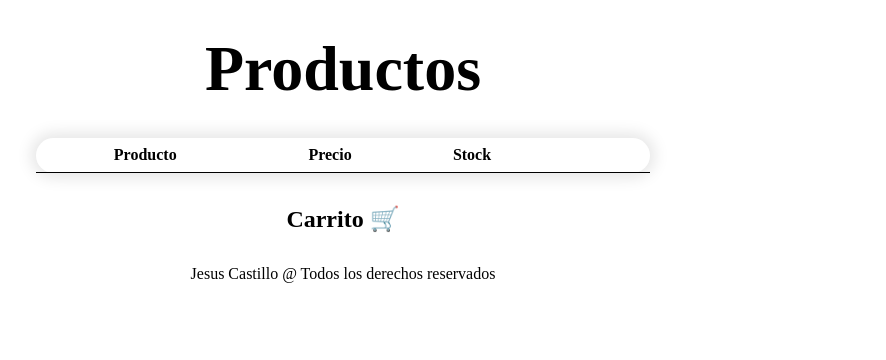
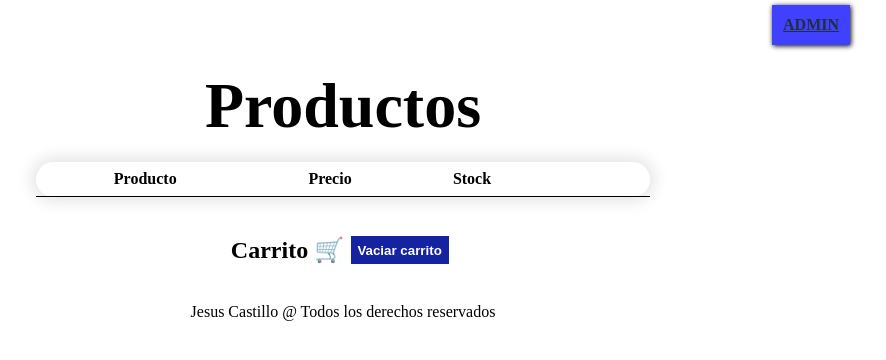
Before and after one commit to JechuCastillo/ecommerce, a website: page public/productos.html in a window 1280 px wide. Shown: the whole page, without its empty margins (297-1183 px from the left). Drawn offline with Linux system fonts and the light colour scheme; no server answers.

Commit message:
Añadiendo panel admin

```diff
--- a/public/css/login.css
+++ b/public/css/login.css
@@ -3,6 +3,20 @@
   padding: 0;
   font-family: system-ui, -apple-system, BlinkMacSystemFont, "Segoe UI", Roboto,
     Oxygen, Ubuntu, Cantarell, "Open Sans", "Helvetica Neue", sans-serif;
+}
+header{
+  padding: 1em;
+  display: flex;
+  justify-content: center;
+  align-items: center;
+}
+a{
+  text-decoration: none;
+  color: black;
+  padding: 1em;
+  background-color: red;
+  text-align: center;
+  align-items: center;
 }
 h2 {
   margin-bottom: 0.5em;
--- a/public/css/productos.css
+++ b/public/css/productos.css
@@ -12,7 +12,7 @@ body {
   align-items: center;
 }
 h1 {
-  padding: 0.5em;
+  padding: 0.3em 0;
   font-size: 4em;
 }
 main {
@@ -73,3 +73,37 @@ ul {
 section h2{
   text-align: center;
 }
+
+header{
+  padding: .3em;
+  width: 100%;
+  display: flex;
+  justify-content: right;
+  align-items: center;
+}
+a{
+  text-decoration: none;
+  color: rgb(33, 46, 61);
+  padding: .7em;
+  text-align: center;
+  align-items: center;
+  text-transform: uppercase;
+  font-weight: bold;
+  text-decoration: underline;
+  background-color: rgb(64, 64, 255);
+  box-shadow: 1px 1px 5px 0px black;
+}
+
+.header-carrito{
+  display: flex;
+  justify-content: center;
+  align-items: center;
+}
+.header-carrito button{
+  padding: .5em;
+  font-weight: bold;
+  margin: .5em;
+  border: none;
+  background-color: rgb(21, 35, 160);
+  color: white;
+}
--- a/public/js/productos.js
+++ b/public/js/productos.js
@@ -48,10 +48,14 @@ function botonAgregarCarrito(event) {
   };
   carrito.push(producto);
   localStorage.setItem("carrito", JSON.stringify(carrito));
-  console.log(carrito);
   verCarrito();
 }
 
+function vaciarCarrito(){
+  carrito = [];
+  localStorage.setItem("carrito",JSON.stringify(carrito));
+  verCarrito();
+}
 function verCarrito() {
   const carrito = JSON.parse(localStorage.getItem("carrito"));
   const carritoList = document.querySelector("#carrito-list");
--- a/public/js/scripts.js
+++ b/public/js/scripts.js
@@ -43,7 +43,7 @@ formRegister.addEventListener("submit", async (e) => {
       }),
     });
     const estado = await res.json();
-    console.log(estado)
+    console.log(estado);
     const mensaje = document.querySelector("#mensaje-register");
     if (estado.success) {
       mensaje.textContent = "Cuenta creada con exito";
@@ -54,3 +54,5 @@ formRegister.addEventListener("submit", async (e) => {
     console.log(err);
   }
 });
+
+//Adminsite
--- a/public/productos.html
+++ b/public/productos.html
@@ -4,12 +4,13 @@
     <meta charset="UTF-8" />
     <meta name="viewport" content="width=device-width, initial-scale=1.0" />
     <title>Productos</title>
-    <link rel="stylesheet" href="./css/productos.css">
+    <link rel="stylesheet" href="./css/productos.css" />
   </head>
   <body>
     <header>
-        <h1>Productos</h1>
+      <a href="/api/usuarios/admin" target="_blank">Admin</a>
     </header>
+    <h1>Productos</h1>
     <main id="productos">
       <table>
         <tr>
@@ -21,9 +22,11 @@
       </table>
     </main>
     <section>
-      <h2>Carrito 🛒</h2>
+      <div class="header-carrito">
+        <h2>Carrito 🛒</h2>
+        <button onclick="vaciarCarrito()">Vaciar carrito</button>
+      </div>
       <ul id="carrito-list"></ul>
-
     </section>
     <footer>Jesus Castillo @ Todos los derechos reservados</footer>
   </body>
```
Also changed, not shown: public/index.html (+21 -5 lines), routes/authRoutes.js (+7 -0 lines), views/adminSite.html (added, +23 -0 lines).
